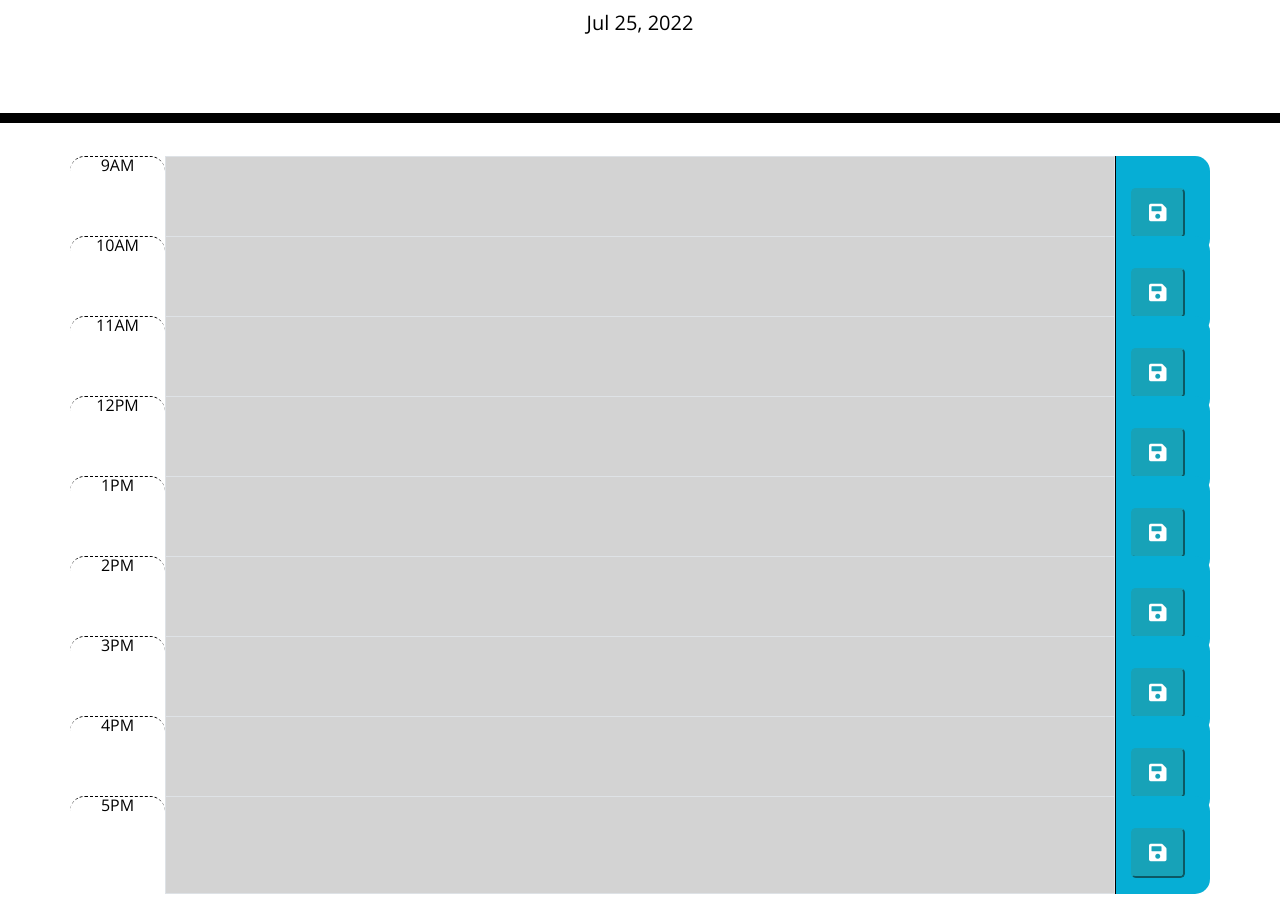
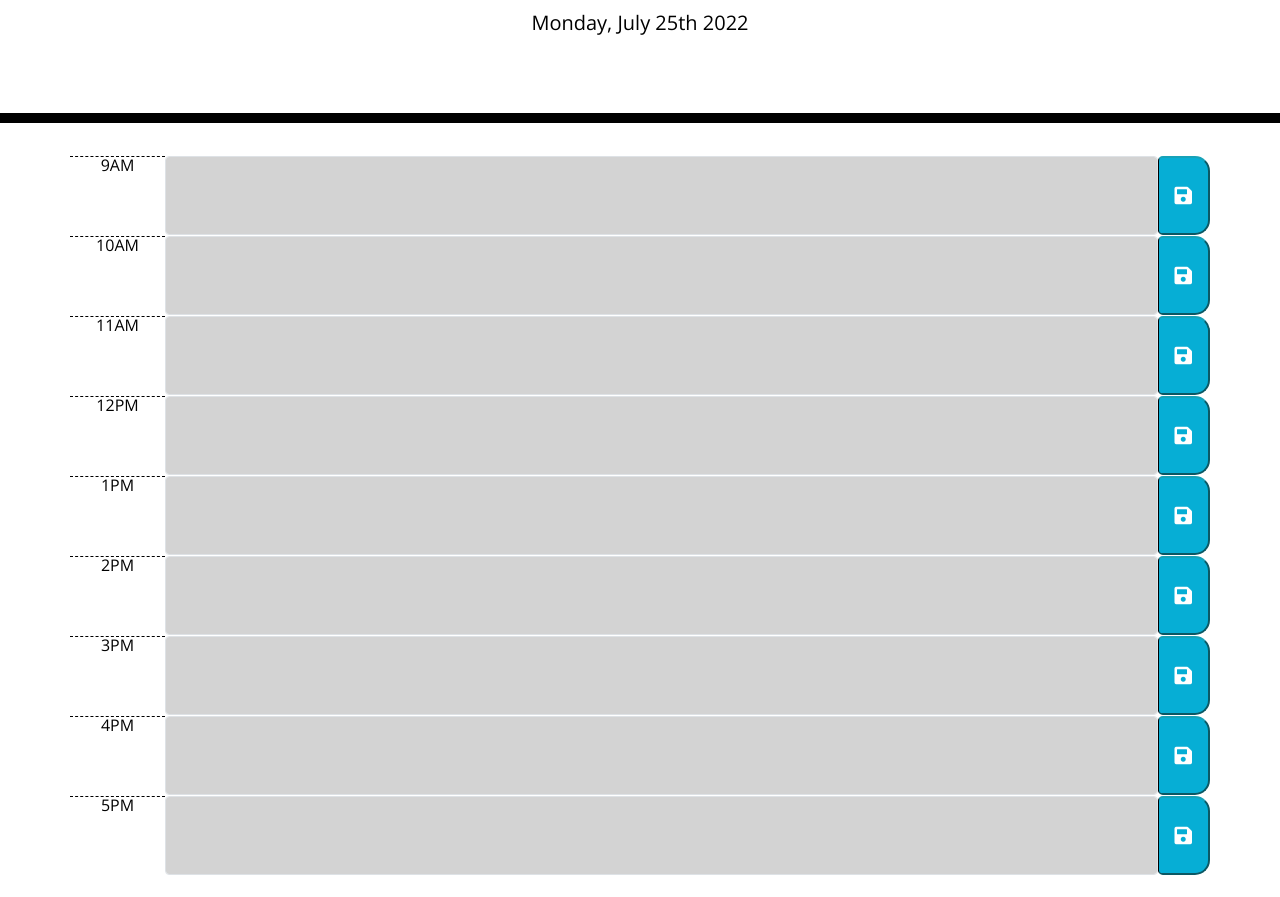
Before and after one commit to monicadolce/Work_Day_Scheduler, a plain HTML site: page index.html in a window 1280 px wide. Shown: the part 181-1078 px from the top of the page. After the commit the page ends 1056 px from the top, so only its background shows below. Drawn offline with nearby package versions, Linux system fonts and the light colour scheme.

Commit message:
made changes to buttons in html

```diff
--- a/assets/css/style.css
+++ b/assets/css/style.css
@@ -69,3 +69,7 @@ textarea {
   font-size: 20px;
   transition: all 0.3s ease-in-out;
 }
+
+.form-control {
+  color: #000000;
+}
--- a/assets/js/script.js
+++ b/assets/js/script.js
@@ -1,5 +1,5 @@
 // Display current date using Moment.js.
-var today = moment().format("MMM DD, YYYY");
+var today = moment().format("dddd") + ", " + moment().format("MMMM Do YYYY");
 $("#currentDay").text(today);
 
 // The setItem() method using key name and value updates local storage.
--- a/index.html
+++ b/index.html
@@ -16,73 +16,55 @@
 <body>
   <header class="jumbotron">
     <h1 class="display-3">Work Day Scheduler</h1>
-    <p class="lead">A simple calendar app for scheduling your work day</p>
+    <p class="lead description">A simple calendar app for scheduling your work day</p>
     <p id="currentDay" class="lead"></p>
   </header>
   <div class="container">
     <!-- Timeblocks go here -->
-    <div class="row">
-      <div class="col-1 time-block hour">9AM</div>
-      <textarea id="nineAm" class="9am entry-item col border" data-time="9"></textarea>
-      <div class="col-1 saveBtn">
-        <button class="btn-lg btn-info"><i id="9am" class="fas fa-save"></i></button>
-      </div>
+    <div class="row d-flex justify-content-center">
+      <div class="col-1 rounded-0 time-block hour">9AM</div>
+      <textarea id="nineAm" class="9am entry-item col border form-control" data-time="9"></textarea>
+        <button class="saveBtn btn-lg btn-info"><i id="9am" class="fas fa-save"></i></button>
+    </div>
+    <div class="row d-flex justify-content-center">
+      <div class="col-1 rounded-0 time-block hour">10AM</div>
+      <textarea id="tenAm" class="10am entry-item col border form-control" data-time="10"></textarea>
+        <button class="saveBtn btn-lg btn-info"><i id="10am" class="fas fa-save"></i></button>
     </div>
     <div class="row">
-      <div class="col-1 time-block hour">10AM</div>
-      <textarea id="tenAm" class="10am entry-item col border" data-time="10"></textarea>
-      <div class="col-1 saveBtn">
-        <button class="btn-lg btn-info"><i id="10am" class="fas fa-save"></i></button>
-      </div>
+      <div class="col-1 rounded-0 time-block hour">11AM</div>
+      <textarea id="elevenAm" class="11am entry-item col border form-control" data-time="11"></textarea>
+        <button class="saveBtn btn-lg btn-info"><i id="11am" class="fas fa-save"></i></button>
     </div>
     <div class="row">
-      <div class="col-1 time-block hour">11AM</div>
-      <textarea id="elevenAm" class="11am entry-item col border" data-time="11"></textarea>
-      <div class="col-1 saveBtn">
-        <button class="btn-lg btn-info"><i id="11am" class="fas fa-save"></i></button>
-      </div>
+      <div class="col-1 rounded-0 time-block hour">12PM</div>
+      <textarea id="twelvePm" class="12pm entry-item col border form-control" data-time="12"></textarea>
+        <button class="saveBtn btn-lg btn-info"><i id="12pm" class="fas fa-save"></i></button>
     </div>
     <div class="row">
-      <div class="col-1 time-block hour">12PM</div>
-      <textarea id="twelvePm" class="12pm entry-item col border" data-time="12"></textarea>
-      <div class="col-1 saveBtn">
-        <button class="btn-lg btn-info"><i id="12pm" class="fas fa-save"></i></button>
-      </div>
+      <div class="col-1 rounded-0 time-block hour">1PM</div>
+      <textarea id="onePm" class="1pm entry-item col border form-control" data-time="13"></textarea>
+        <button class="saveBtn btn-lg btn-info"><i id="1pm" class="fas fa-save"></i></button>
     </div>
     <div class="row">
-      <div class="col-1 time-block hour">1PM</div>
-      <textarea id="onePm" class="1pm entry-item col border" data-time="13"></textarea>
-      <div class="col-1 saveBtn">
-        <button class="btn-lg btn-info"><i id="1pm" class="fas fa-save"></i></button>
-      </div>
+      <div class="col-1 rounded-0 time-block hour">2PM</div>
+      <textarea id="twoPm" class="2pm entry-item col border form-control" data-time="14"></textarea>
+        <button class="saveBtn btn-lg btn-info"><i id="2pm" class="fas fa-save"></i></button>
     </div>
     <div class="row">
-      <div class="col-1 time-block hour">2PM</div>
-      <textarea id="twoPm" class="2pm entry-item col border" data-time="14"></textarea>
-      <div class="col-1 saveBtn">
-        <button class="btn-lg btn-info"><i id="2pm" class="fas fa-save"></i></button>
-      </div>
+      <div class="col-1 rounded-0 time-block hour">3PM</div>
+      <textarea id="threePm" class="3pm entry-item col border form-control" data-time="15"></textarea>
+        <button class="saveBtn btn-lg btn-info"><i id="3pm" class="fas fa-save"></i></button>
     </div>
     <div class="row">
-      <div class="col-1 time-block hour">3PM</div>
-      <textarea id="threePm" class="3pm entry-item col border" data-time="15"></textarea>
-      <div class="col-1 saveBtn">
-        <button class="btn-lg btn-info"><i id="3pm" class="fas fa-save"></i></button>
-      </div>
+      <div class="col-1 rounded-0 time-block hour">4PM</div>
+      <textarea id="fourPm" class="4pm entry-item col border form-control" data-time="16"></textarea>
+        <button class="saveBtn btn-lg btn-info"><i id="4pm" class="fas fa-save"></i></button>
     </div>
     <div class="row">
-      <div class="col-1 time-block hour">4PM</div>
-      <textarea id="fourPm" class="4pm entry-item col border" data-time="16"></textarea>
-      <div class="col-1 saveBtn">
-        <button class="btn-lg btn-info"><i id="4pm" class="fas fa-save"></i></button>
-      </div>
-    </div>
-    <div class="row">
-      <div class="col-1 time-block hour">5PM</div>
-      <textarea id="fivePm" class="5pm entry-item col border" data-time="17"></textarea>
-      <div class="col-1 saveBtn">
-        <button class="btn-lg btn-info"><i id="5pm" class="fas fa-save"></i></button>
-      </div>
+      <div class="col-1 rounded-0 time-block hour">5PM</div>
+      <textarea id="fivePm" class="5pm entry-item col border form-control" data-time="17"></textarea>
+        <button class="saveBtn btn-lg btn-info"><i id="5pm" class="fas fa-save"></i></button>
     </div>
   </div>
 
```
